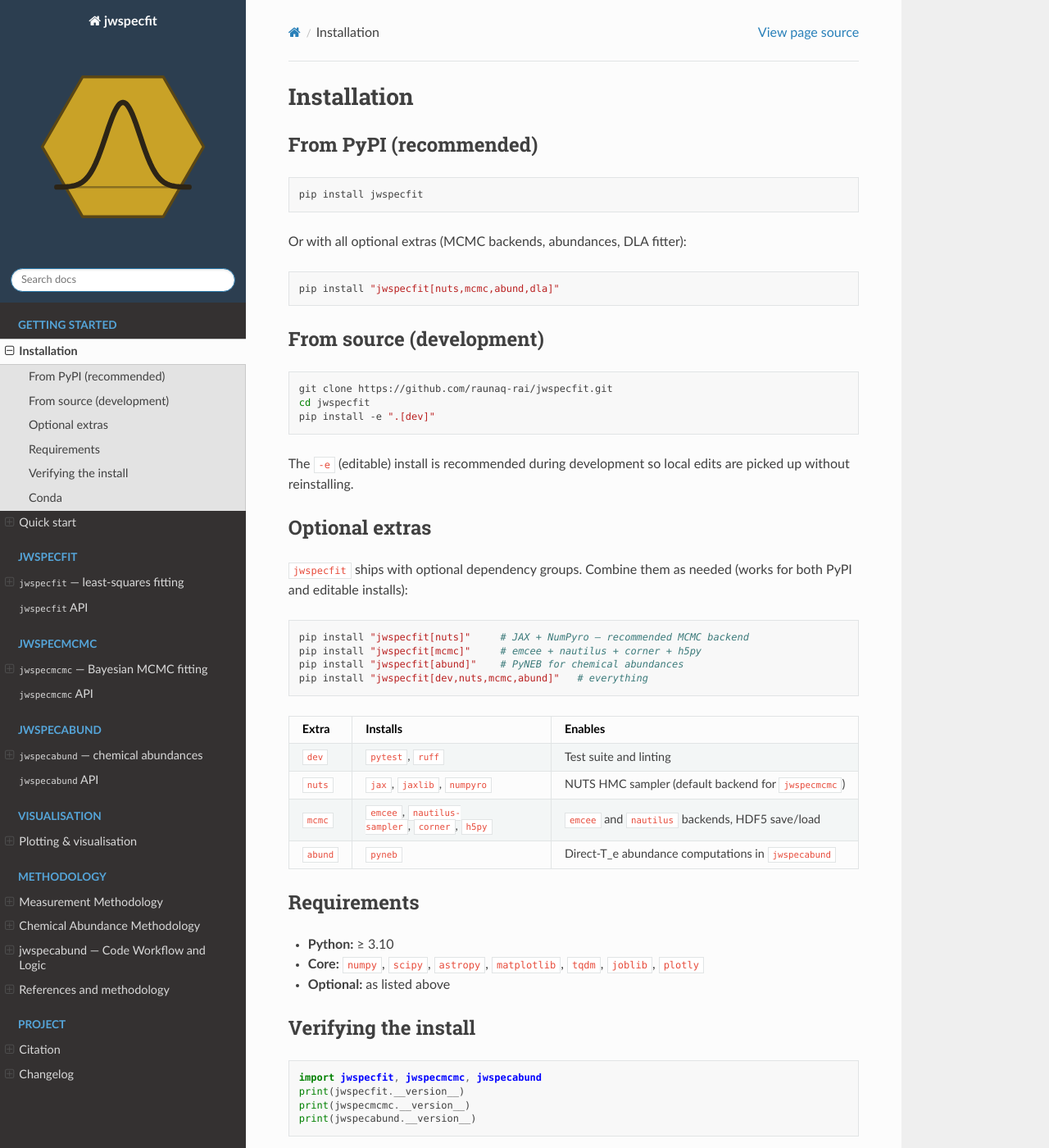
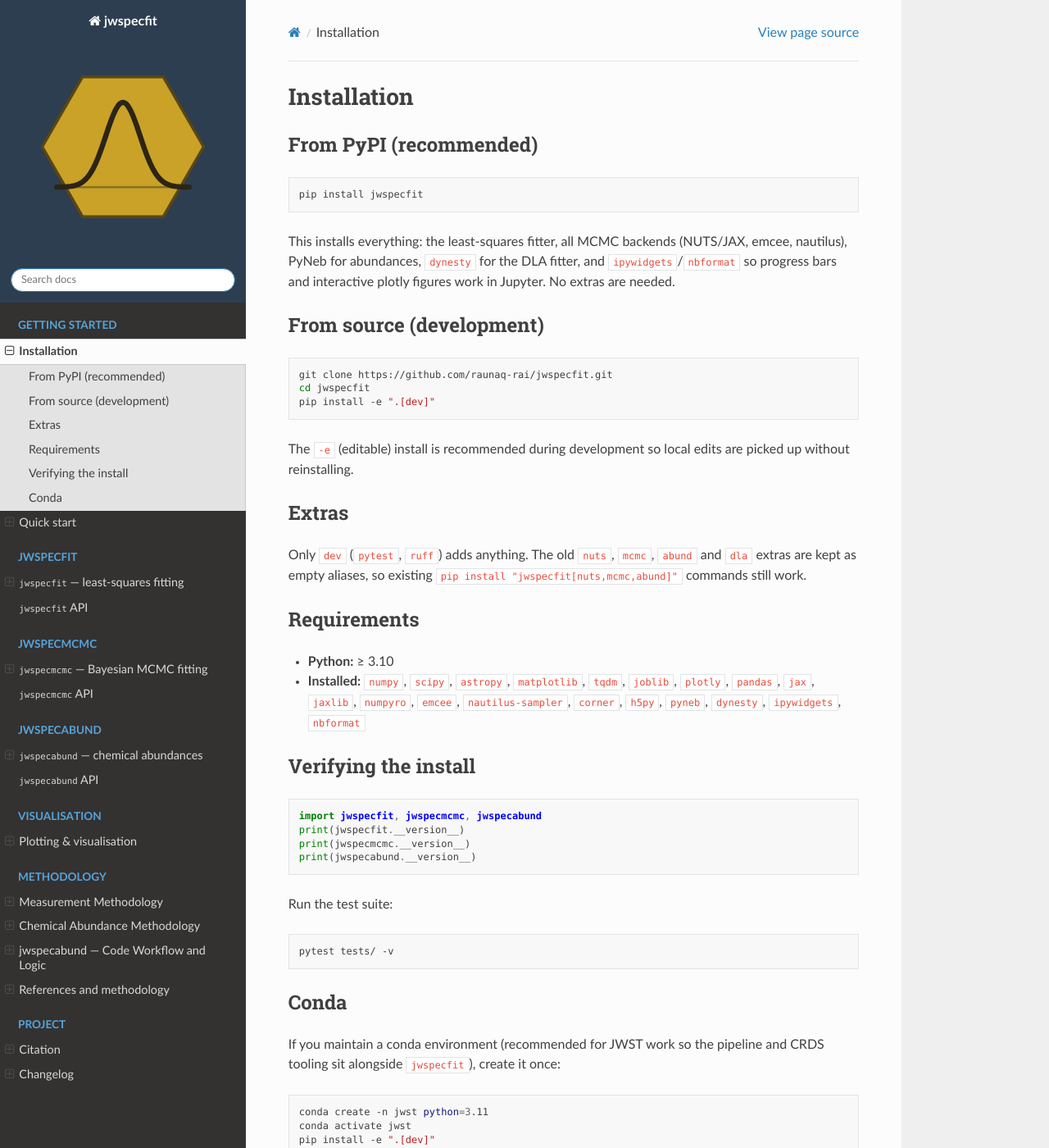
Before and after one commit to raunaq-rai/jwspecfit, a Sphinx documentation site: the page built from docs/installation.md, in a window 1280 px wide and 1400 px high. Shown: the whole window at 82% size. Built offline with Sphinx 7.4.7 and the Read the Docs theme 3.1.0, drawn with Linux system fonts in a browser that asks for light colours; some of the changed text lies outside the part shown.

Commit message:
Install every runtime dependency by default
pip install jwspecfit now brings the NUTS/JAX, emcee and nautilus
samplers, PyNeb, dynesty, pandas, and ipywidgets/nbformat for Jupyter
progress bars and plotly figures, so nothing else needs installing. The
nuts/mcmc/abund/dla extras remain as empty aliases.

````diff
--- a/docs/installation.md
+++ b/docs/installation.md
@@ -6,11 +6,10 @@
 pip install jwspecfit
 ```
 
-Or with all optional extras (MCMC backends, abundances, DLA fitter):
-
-```bash
-pip install "jwspecfit[nuts,mcmc,abund,dla]"
-```
+This installs everything: the least-squares fitter, all MCMC backends
+(NUTS/JAX, emcee, nautilus), PyNeb for abundances, `dynesty` for the DLA
+fitter, and `ipywidgets`/`nbformat` so progress bars and interactive plotly
+figures work in Jupyter.  No extras are needed.
 
 ## From source (development)
 
@@ -23,30 +22,18 @@
 The `-e` (editable) install is recommended during development so local
 edits are picked up without reinstalling.
 
-## Optional extras
+## Extras
 
-`jwspecfit` ships with optional dependency groups. Combine them as
-needed (works for both PyPI and editable installs):
-
-```bash
-pip install "jwspecfit[nuts]"     # JAX + NumPyro — recommended MCMC backend
-pip install "jwspecfit[mcmc]"     # emcee + nautilus + corner + h5py
-pip install "jwspecfit[abund]"    # PyNEB for chemical abundances
-pip install "jwspecfit[dev,nuts,mcmc,abund]"   # everything
-```
-
-| Extra   | Installs                                  | Enables                                          |
-| ------- | ----------------------------------------- | ------------------------------------------------ |
-| `dev`   | `pytest`, `ruff`                          | Test suite and linting                           |
-| `nuts`  | `jax`, `jaxlib`, `numpyro`                | NUTS HMC sampler (default backend for `jwspecmcmc`) |
-| `mcmc`  | `emcee`, `nautilus-sampler`, `corner`, `h5py` | `emcee` and `nautilus` backends, HDF5 save/load  |
-| `abund` | `pyneb`                                   | Direct-T_e abundance computations in `jwspecabund` |
+Only `dev` (`pytest`, `ruff`) adds anything.  The old `nuts`, `mcmc`,
+`abund` and `dla` extras are kept as empty aliases, so existing
+`pip install "jwspecfit[nuts,mcmc,abund]"` commands still work.
 
 ## Requirements
 
 - **Python:** ≥ 3.10
-- **Core:** `numpy`, `scipy`, `astropy`, `matplotlib`, `tqdm`, `joblib`, `plotly`
-- **Optional:** as listed above
+- **Installed:** `numpy`, `scipy`, `astropy`, `matplotlib`, `tqdm`, `joblib`,
+  `plotly`, `pandas`, `jax`, `jaxlib`, `numpyro`, `emcee`, `nautilus-sampler`,
+  `corner`, `h5py`, `pyneb`, `dynesty`, `ipywidgets`, `nbformat`
 
 ## Verifying the install
 
@@ -71,5 +58,5 @@
 ```bash
 conda create -n jwst python=3.11
 conda activate jwst
-pip install -e ".[dev,nuts,mcmc,abund]"
+pip install -e ".[dev]"
 ```
````
Also changed, not shown: README.md (+4 -6 lines), docs/quickstart.md (+1 -3 lines), pyproject.toml (+21 -18 lines), 1 other file.
